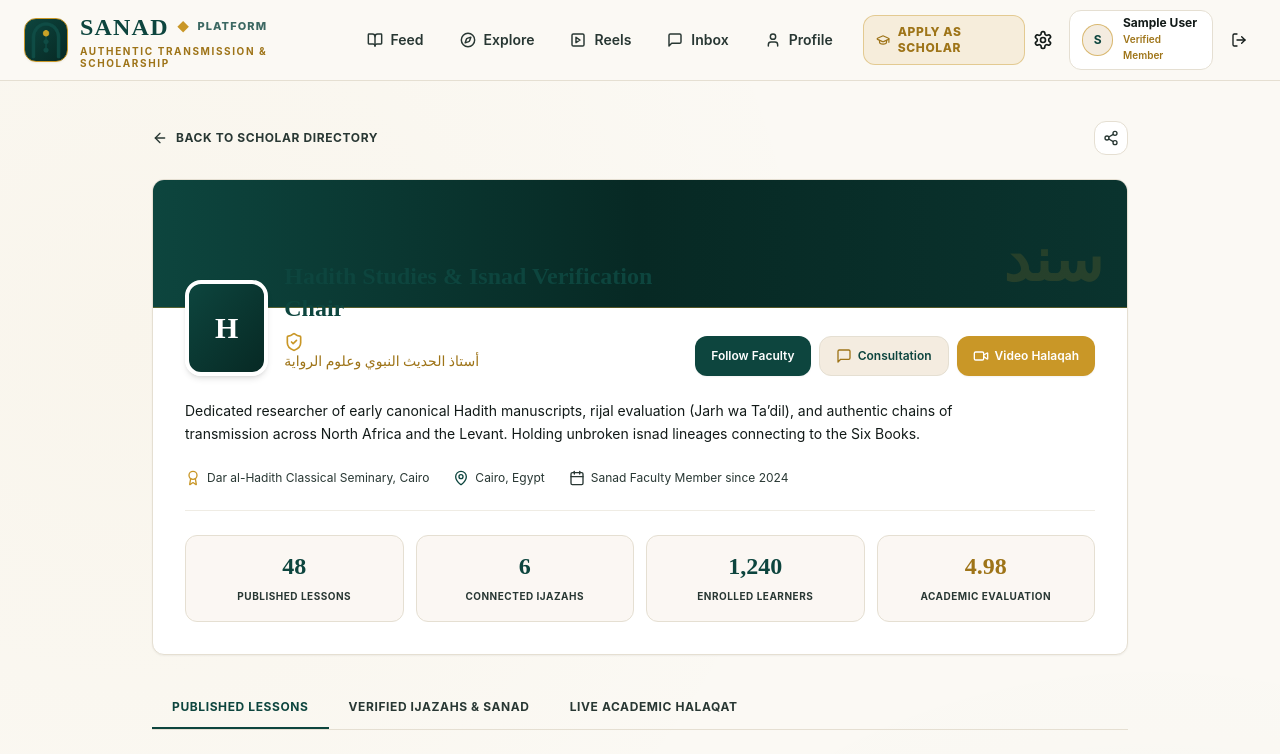
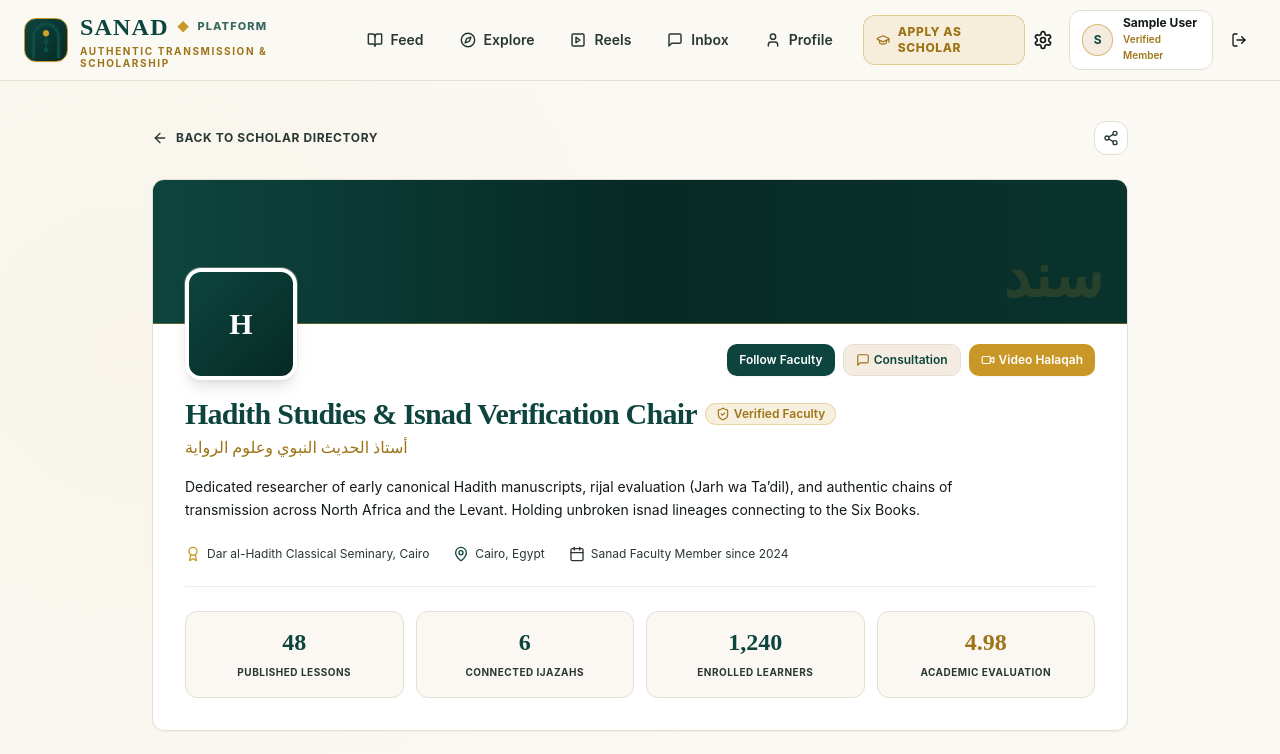
Before and after one commit to mohammadkhizer/sanad, a Next.js app in the folder apps/web/: page /scholar/1 in a window 1280 px wide. Shown: the top 754 px of the page. Built offline with nearby package versions, Linux system fonts and the light colour scheme; sample sign-in values are in the browser's storage.

Commit message:
fix(web): resolve profile masthead overlap ensuring full contrast for display name and credentials

```diff
--- a/apps/web/src/app/profile/[id]/page.tsx
+++ b/apps/web/src/app/profile/[id]/page.tsx
@@ -88,32 +88,20 @@ export default function PublicUserProfilePage() {
           transition={{ duration: 0.3 }}
         >
           <Card className="border-sanad-border bg-white shadow-sm overflow-hidden mb-8">
-            <div className="h-28 bg-gradient-to-r from-sanad-emerald via-sanad-emerald-deep to-[#0A332E] relative border-b border-sanad-gold/40">
-              <div className="absolute right-6 bottom-3 opacity-15 font-arabic text-5xl text-sanad-gold font-bold select-none">
+            <div className="h-32 sm:h-36 bg-gradient-to-r from-sanad-emerald via-sanad-emerald-deep to-[#0A332E] relative border-b border-sanad-gold/40">
+              <div className="absolute right-6 bottom-3 opacity-15 font-arabic text-5xl sm:text-6xl text-sanad-gold font-bold select-none">
                 سند
               </div>
             </div>
 
             <div className="px-6 sm:px-8 pb-8 pt-0 relative">
-              <div className="flex flex-col sm:flex-row items-start sm:items-end justify-between gap-4 -mt-10 mb-6">
-                <div className="flex items-end gap-4">
-                  <div className="w-20 h-20 rounded-2xl border-4 border-white bg-gradient-to-br from-sanad-emerald to-sanad-emerald-deep text-white font-serif text-2xl font-bold flex items-center justify-center shadow-md">
-                    {profile.displayName ? profile.displayName.charAt(0) : 'U'}
-                  </div>
-                  <div className="mb-1">
-                    <div className="flex items-center gap-2 flex-wrap">
-                      <h1 className="font-serif text-2xl font-bold text-sanad-emerald">
-                        {profile.displayName}
-                      </h1>
-                      {isScholar && <ShieldCheck className="w-5 h-5 text-sanad-gold" />}
-                    </div>
-                    <span className="text-xs font-semibold text-sanad-emerald/80">
-                      @{profile.username}
-                    </span>
-                  </div>
+              {/* Avatar and Action Controls: Avatar overlaps banner safely while actions align in card area */}
+              <div className="flex flex-col sm:flex-row sm:items-end justify-between gap-4 -mt-12 sm:-mt-14 mb-4">
+                <div className="w-24 h-24 sm:w-28 sm:h-28 rounded-2xl border-4 border-white bg-gradient-to-br from-sanad-emerald to-sanad-emerald-deep text-white font-serif text-3xl font-bold flex items-center justify-center shadow-lg ring-1 ring-sanad-border/30 shrink-0 select-none">
+                  {profile.displayName ? profile.displayName.charAt(0) : 'U'}
                 </div>
 
-                <div className="flex items-center gap-2 self-stretch sm:self-auto">
+                <div className="flex items-center gap-2 pb-1 self-start sm:self-auto">
                   <Button
                     onClick={() => setIsFollowing(!isFollowing)}
                     variant={isFollowing ? 'outline' : 'default'}
@@ -129,6 +117,24 @@ export default function PublicUserProfilePage() {
                     </Button>
                   </Link>
                 </div>
+              </div>
+
+              {/* User Identity Block: Positioned 100% on crisp white card background for maximum contrast */}
+              <div className="mb-4">
+                <div className="flex items-center gap-2 flex-wrap">
+                  <h1 className="font-serif text-2xl sm:text-3xl font-bold text-sanad-emerald tracking-tight">
+                    {profile.displayName}
+                  </h1>
+                  {isScholar && (
+                    <div className="inline-flex items-center gap-1 px-2.5 py-0.5 rounded-full bg-sanad-gold/15 text-sanad-gold-dark text-xs font-semibold border border-sanad-gold/30">
+                      <ShieldCheck className="w-3.5 h-3.5 text-sanad-gold-dark shrink-0" />
+                      <span>Verified Faculty</span>
+                    </div>
+                  )}
+                </div>
+                <p className="text-xs font-semibold text-sanad-slate mt-1">
+                  @{profile.username}
+                </p>
               </div>
 
               {/* Bio */}
--- a/apps/web/src/app/scholar/[id]/page.tsx
+++ b/apps/web/src/app/scholar/[id]/page.tsx
@@ -108,52 +108,57 @@ export default function ScholarDossierPage() {
           transition={{ duration: 0.3 }}
         >
           <Card className="border-sanad-border bg-white shadow-sm overflow-hidden mb-8">
-            <div className="h-32 bg-gradient-to-r from-sanad-emerald via-sanad-emerald-deep to-[#0A332E] relative border-b border-sanad-gold/40">
+            <div className="h-32 sm:h-36 bg-gradient-to-r from-sanad-emerald via-sanad-emerald-deep to-[#0A332E] relative border-b border-sanad-gold/40">
               <div className="absolute right-6 bottom-4 opacity-15 font-arabic text-6xl text-sanad-gold font-bold select-none">
                 سند
               </div>
             </div>
 
             <div className="px-6 sm:px-8 pb-8 pt-0 relative">
-              <div className="flex flex-col sm:flex-row items-start sm:items-end justify-between gap-4 -mt-12 mb-6">
-                <div className="flex items-end gap-4">
-                  <div className="w-24 h-24 rounded-2xl border-4 border-white bg-gradient-to-br from-sanad-emerald to-sanad-emerald-deep text-white font-serif text-3xl font-bold flex items-center justify-center shadow-md">
-                    {scholar.name.charAt(0)}
-                  </div>
-                  <div className="mb-1">
-                    <div className="flex items-center gap-2 flex-wrap">
-                      <h1 className="font-serif text-2xl font-bold text-sanad-emerald">
-                        {scholar.name}
-                      </h1>
-                      <ShieldCheck className="w-5 h-5 text-sanad-gold" />
-                    </div>
-                    <span className="font-arabic text-sm text-sanad-gold-dark font-medium block">
-                      {scholar.arabicTitle}
-                    </span>
-                  </div>
+              {/* Avatar and Action Controls: Avatar overlaps banner safely while actions align in card area */}
+              <div className="flex flex-col sm:flex-row sm:items-end justify-between gap-4 -mt-12 sm:-mt-14 mb-4">
+                <div className="w-24 h-24 sm:w-28 sm:h-28 rounded-2xl border-4 border-white bg-gradient-to-br from-sanad-emerald to-sanad-emerald-deep text-white font-serif text-3xl font-bold flex items-center justify-center shadow-lg ring-1 ring-sanad-border/30 shrink-0 select-none">
+                  {scholar.name.charAt(0)}
                 </div>
 
-                <div className="flex items-center gap-2 self-stretch sm:self-auto">
+                <div className="flex flex-wrap items-center gap-2 pb-1 self-start sm:self-auto">
                   <Button
                     onClick={() => setIsFollowing(!isFollowing)}
                     variant={isFollowing ? 'outline' : 'default'}
-                    className="flex-1 sm:flex-none text-xs"
+                    size="sm"
+                    className="text-xs"
                   >
                     {isFollowing ? 'Following Scholar' : 'Follow Faculty'}
                   </Button>
                   <Link href="/inbox">
-                    <Button variant="secondary" className="text-xs">
-                      <MessageSquare className="w-4 h-4 mr-1.5 text-sanad-gold-dark" />
+                    <Button variant="secondary" size="sm" className="text-xs">
+                      <MessageSquare className="w-3.5 h-3.5 mr-1 text-sanad-gold-dark" />
                       Consultation
                     </Button>
                   </Link>
                   <Link href={`/call/${scholar.id}`}>
-                    <Button variant="gold" className="text-xs">
-                      <Video className="w-4 h-4 mr-1.5" />
+                    <Button variant="gold" size="sm" className="text-xs">
+                      <Video className="w-3.5 h-3.5 mr-1" />
                       Video Halaqah
                     </Button>
                   </Link>
                 </div>
+              </div>
+
+              {/* Scholar Identity Block: Positioned 100% on crisp white card background for maximum contrast */}
+              <div className="mb-4">
+                <div className="flex items-center gap-2 flex-wrap">
+                  <h1 className="font-serif text-2xl sm:text-3xl font-bold text-sanad-emerald tracking-tight">
+                    {scholar.name}
+                  </h1>
+                  <div className="inline-flex items-center gap-1 px-2.5 py-0.5 rounded-full bg-sanad-gold/15 text-sanad-gold-dark text-xs font-semibold border border-sanad-gold/30">
+                    <ShieldCheck className="w-3.5 h-3.5 text-sanad-gold-dark shrink-0" />
+                    <span>Verified Faculty</span>
+                  </div>
+                </div>
+                <span className="font-arabic text-sm sm:text-base text-sanad-gold-dark font-medium block mt-1">
+                  {scholar.arabicTitle}
+                </span>
               </div>
 
               {/* Bio & Meta */}
```
Also changed, not shown: apps/web/src/app/profile/page.tsx (+25 -19 lines).
